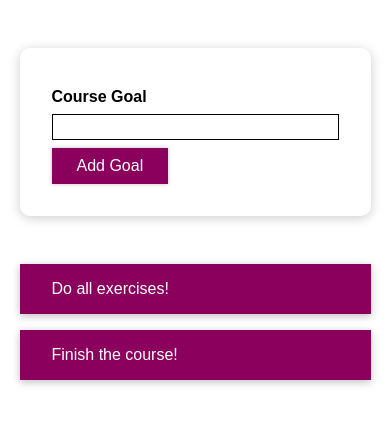
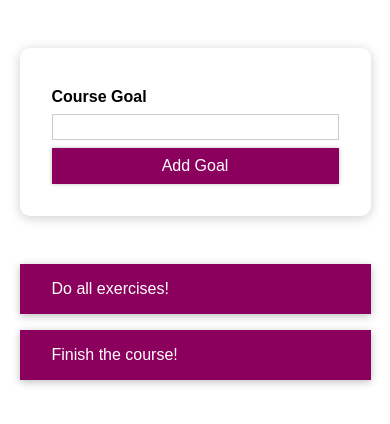
Before and after one commit to mohsensami/react-pista, a React (Create React App) app: page / in a window 390 px wide. Shown: the top 424 px of the page. Built offline with nearby package versions, Linux system fonts and the light colour scheme.

Commit message:
css module

```diff
--- a/src/components/CourseGoals/CourseInput/CourseInput.css
+++ /dev/null
@@ -1,24 +0,0 @@
-.form-control {
-  margin: 0.5rem 0;
-}
-
-.form-control label {
-  font-weight: bold;
-  display: block;
-  margin-bottom: 0.5rem;
-}
-
-.form-control input {
-  display: block;
-  width: 100%;
-  border: 1px solid #ccc;
-  font: inherit;
-  line-height: 1.5rem;
-  padding: 0 0.25rem;
-}
-
-.form-control input:focus {
-  outline: none;
-  background: #fad0ec;
-  border-color: #8b005d;
-}
--- a/src/components/CourseGoals/CourseInput/CourseInput.js
+++ b/src/components/CourseGoals/CourseInput/CourseInput.js
@@ -1,7 +1,7 @@
 import React, { useState } from "react";
 
 import Button from "../../UI/Button/Button";
-import "./CourseInput.css";
+import classes from "./CourseInput.module.css";
 
 const CourseInput = (props) => {
     const [enteredValue, setEnteredValue] = useState("");
@@ -25,9 +25,9 @@ const CourseInput = (props) => {
 
     return (
         <form onSubmit={formSubmitHandler}>
-            <div className="form-control">
-                <label style={{ color: !isValid ? "red" : "black" }}>Course Goal</label>
-                <input style={{ borderColor: !isValid ? "#ccc" : "black", background: !isValid ? "salmon" : "transparent" }} type="text" onChange={goalInputChangeHandler} />
+            <div className={`${classes["form-control"]} ${!isValid && classes.invalid}`}>
+                <label>Course Goal</label>
+                <input type="text" onChange={goalInputChangeHandler} />
             </div>
             <Button type="submit">Add Goal</Button>
         </form>
--- /dev/null
+++ b/src/components/CourseGoals/CourseInput/CourseInput.module.css
@@ -0,0 +1,32 @@
+.form-control {
+    margin: 0.5rem 0;
+}
+
+.form-control label {
+    font-weight: bold;
+    display: block;
+    margin-bottom: 0.5rem;
+}
+
+.form-control input {
+    display: block;
+    width: 100%;
+    border: 1px solid #ccc;
+    font: inherit;
+    line-height: 1.5rem;
+    padding: 0 0.25rem;
+}
+
+.form-control input:focus {
+    outline: none;
+    background: #fad0ec;
+    border-color: #8b005d;
+}
+
+.form-control.invalid input {
+    border-color: red;
+    background: #ffd7d7;
+}
+.form-control.invalid label {
+    color: red;
+}
--- a/src/components/UI/Button/Button.css
+++ /dev/null
@@ -1,20 +0,0 @@
-.button {
-  font: inherit;
-  padding: 0.5rem 1.5rem;
-  border: 1px solid #8b005d;
-  color: white;
-  background: #8b005d;
-  box-shadow: 0 0 4px rgba(0, 0, 0, 0.26);
-  cursor: pointer;
-}
-
-.button:focus {
-  outline: none;
-}
-
-.button:hover,
-.button:active {
-  background: #ac0e77;
-  border-color: #ac0e77;
-  box-shadow: 0 0 8px rgba(0, 0, 0, 0.26);
-}
--- a/src/components/UI/Button/Button.js
+++ b/src/components/UI/Button/Button.js
@@ -1,13 +1,13 @@
-import React from 'react';
+import React from "react";
 
-import './Button.css';
+import classes from "./Button.module.css";
 
-const Button = props => {
-  return (
-    <button type={props.type} className="button" onClick={props.onClick}>
-      {props.children}
-    </button>
-  );
+const Button = (props) => {
+    return (
+        <button type={props.type} className={classes.button} onClick={props.onClick}>
+            {props.children}
+        </button>
+    );
 };
 
 export default Button;
--- /dev/null
+++ b/src/components/UI/Button/Button.module.css
@@ -0,0 +1,26 @@
+.button {
+    font: inherit;
+    padding: 0.5rem 1.5rem;
+    border: 1px solid #8b005d;
+    color: white;
+    background: #8b005d;
+    box-shadow: 0 0 4px rgba(0, 0, 0, 0.26);
+    cursor: pointer;
+}
+
+.button:focus {
+    outline: none;
+}
+
+.button:hover,
+.button:active {
+    background: #ac0e77;
+    border-color: #ac0e77;
+    box-shadow: 0 0 8px rgba(0, 0, 0, 0.26);
+}
+
+@media (max-width: 768px) {
+    .button {
+        width: 100%;
+    }
+}
```
